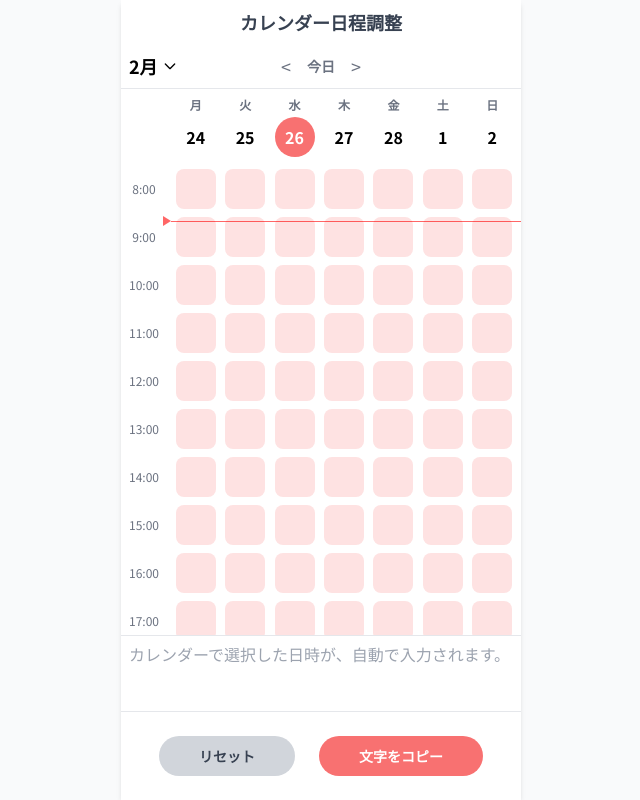
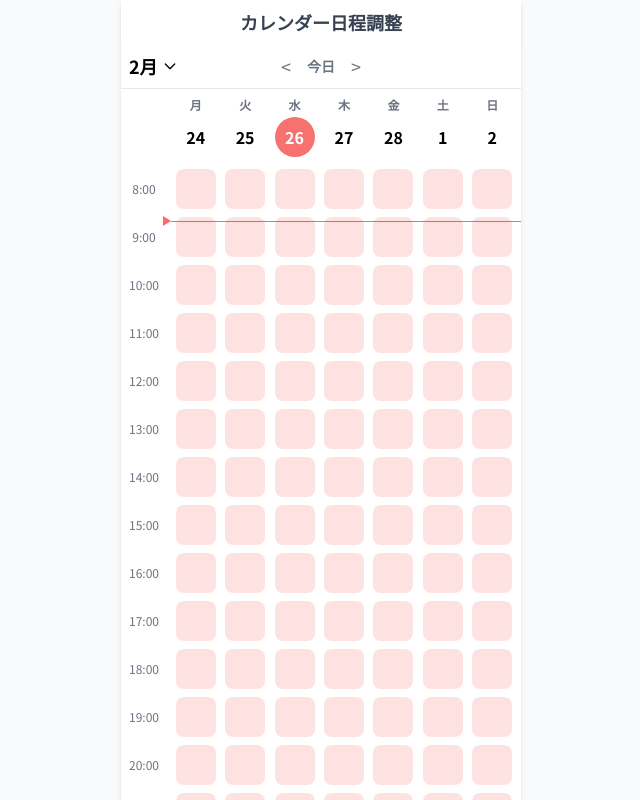
Before and after one commit to HironoriKan/calendar-demo, a React (Create React App) app: page / in a window 1280 px wide. Shown: the whole page, without its empty margins (319-959 px from the left). Built offline with nearby package versions, Linux system fonts and the light colour scheme.

Commit message:
“スクロールの制限を解除”

```diff
--- a/src/components/CalendarTextGenerator.js
+++ b/src/components/CalendarTextGenerator.js
@@ -688,17 +688,18 @@ const CalendarTextGenerator = () => {
       minHeight: '100vh',
       minHeight: 'calc(var(--vh, 1vh) * 100)',
       overscrollBehavior: 'auto',
-      position: 'relative'
+      position: 'relative',
+      overflow: 'auto'
     }}>
       <div
         className="flex flex-col bg-white w-full max-w-[400px] shadow-md"
         style={{
-          height: isKeyboardVisible ? 'auto' : '100vh',
-          height: isKeyboardVisible ? 'auto' : 'calc(var(--vh, 1vh) * 100)',
+          height: 'auto',
+          minHeight: isKeyboardVisible ? 'auto' : 'calc(var(--vh, 1vh) * 100)',
           position: 'relative',
           maxWidth: '400px',
           width: '100%',
-          overflow: 'auto',
+          overflow: 'visible',
           overscrollBehavior: 'auto'
         }}
         onTouchMove={handleTouchMove}
@@ -743,10 +744,11 @@ const CalendarTextGenerator = () => {
           <div></div> {/* 右側のスペース確保用 */}
         </div>
 
-        {/* カレンダーグリッド - キーボード表示時は縮小 */}
-        <div className="bg-white p-0 mb-0 flex-1 flex flex-col overflow-hidden min-h-0" style={{
+        {/* カレンダーグリッド - 固定高さを削除 */}
+        <div className="bg-white p-0 mb-0 flex-1 flex flex-col overflow-visible min-h-0" style={{
           maxHeight: isKeyboardVisible ? '40vh' : 'none',
-          transition: 'max-height 0.3s ease'
+          transition: 'max-height 0.3s ease',
+          overflow: 'visible'
         }}>
           {/* 固定ヘッダー部分 */}
           <table className="w-full border-collapse table-fixed" style={{ margin: '8px 0 4px 0' }}>
@@ -775,9 +777,9 @@ const CalendarTextGenerator = () => {
             </thead>
           </table>
 
-          {/* スクロール可能な本体部分 - 計算された高さを適用 */}
+          {/* スクロール可能な本体部分 */}
           <div
-            className="overflow-auto hide-scrollbar relative flex-1"
+            className="overflow-visible hide-scrollbar relative flex-1"
             style={{
               WebkitOverflowScrolling: 'touch',
               overscrollBehavior: 'auto'
```
